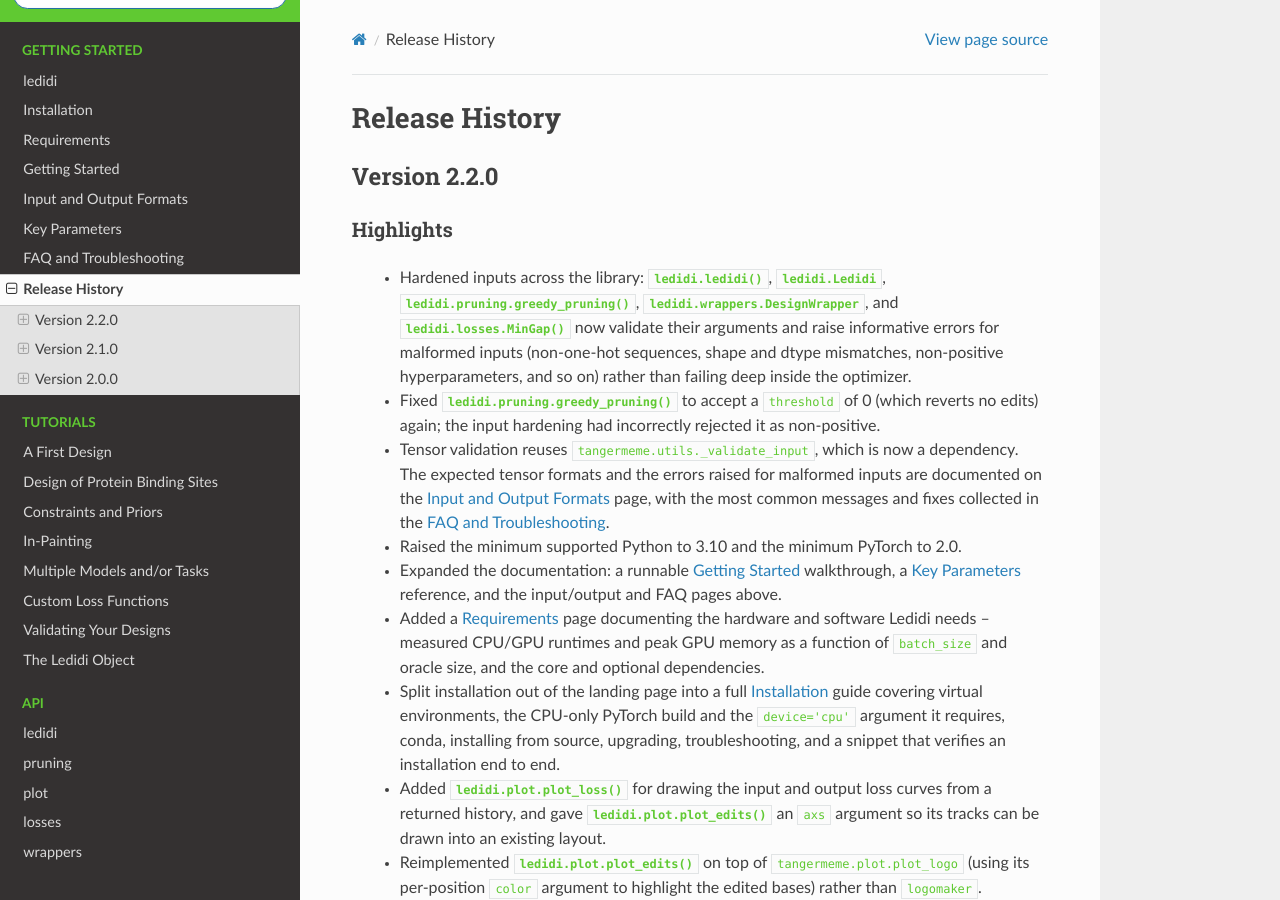
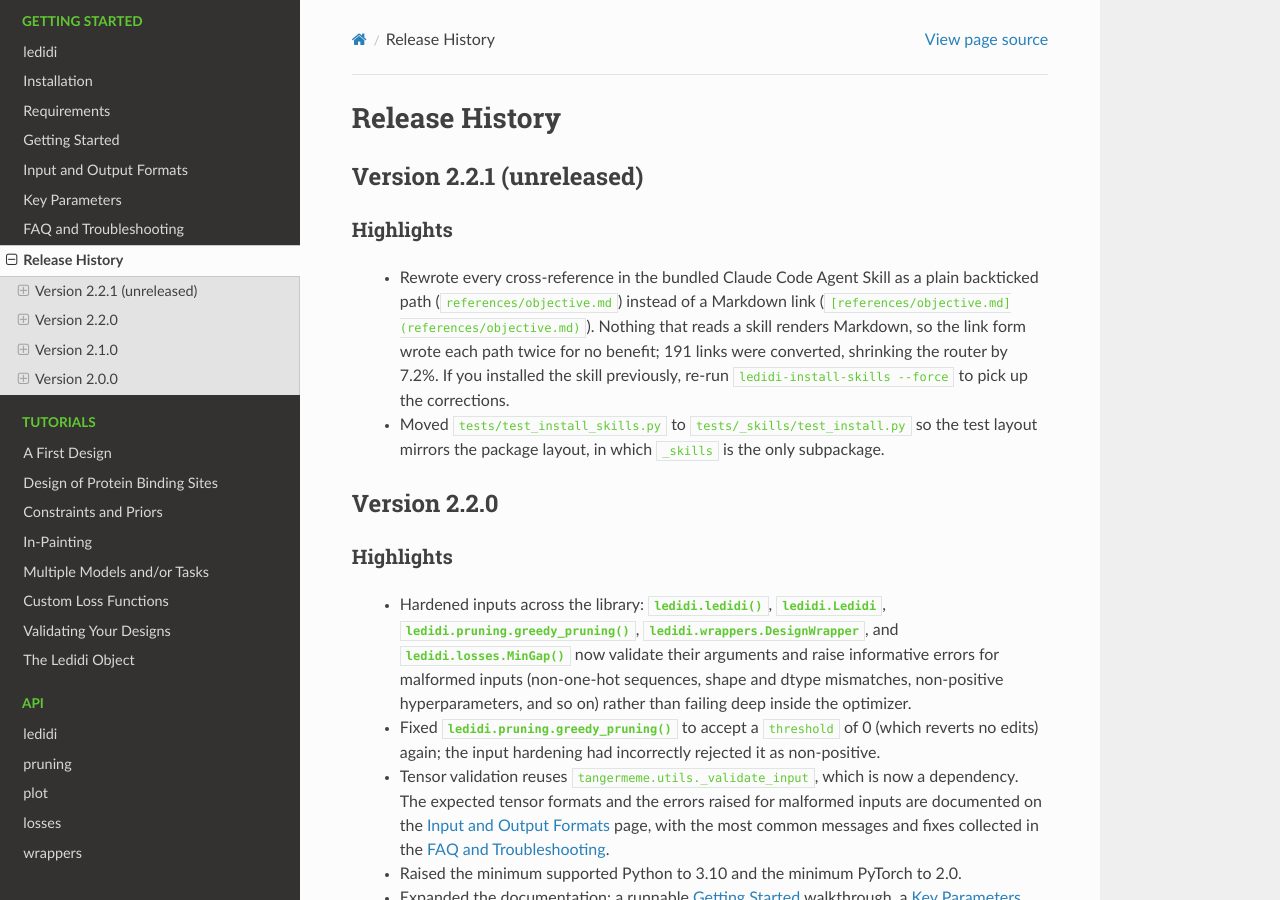
Before and after one commit to jmschrei/ledidi, a Sphinx documentation site: the page built from docs/whats_new.rst, in a window 1280 px wide and 900 px high. Built offline with Sphinx 7.4.7 and the Read the Docs theme 3.1.0, drawn with Linux system fonts in a browser that asks for light colours; pages that are not in the unit, such as notebooks, are missing from menus.

Commit message:
DOC add a 2.2.1 changelog section for the skill and test changes
Co-Authored-By: Claude Opus 5 (1M context) <noreply@anthropic.com>

```diff
--- a/docs/whats_new.rst
+++ b/docs/whats_new.rst
@@ -4,6 +4,24 @@
 ===============
 Release History
 ===============
+
+
+Version 2.2.1 (unreleased)
+==========================
+
+Highlights
+----------
+
+	- Rewrote every cross-reference in the bundled Claude Code Agent Skill as a
+	  plain backticked path (``references/objective.md``) instead of a Markdown
+	  link (``[references/objective.md](references/objective.md)``). Nothing that
+	  reads a skill renders Markdown, so the link form wrote each path twice for
+	  no benefit; 191 links were converted, shrinking the router by 7.2%. If you
+	  installed the skill previously, re-run ``ledidi-install-skills --force`` to
+	  pick up the corrections.
+	- Moved ``tests/test_install_skills.py`` to ``tests/_skills/test_install.py``
+	  so the test layout mirrors the package layout, in which ``_skills`` is the
+	  only subpackage.
 
 
 Version 2.2.0
```
